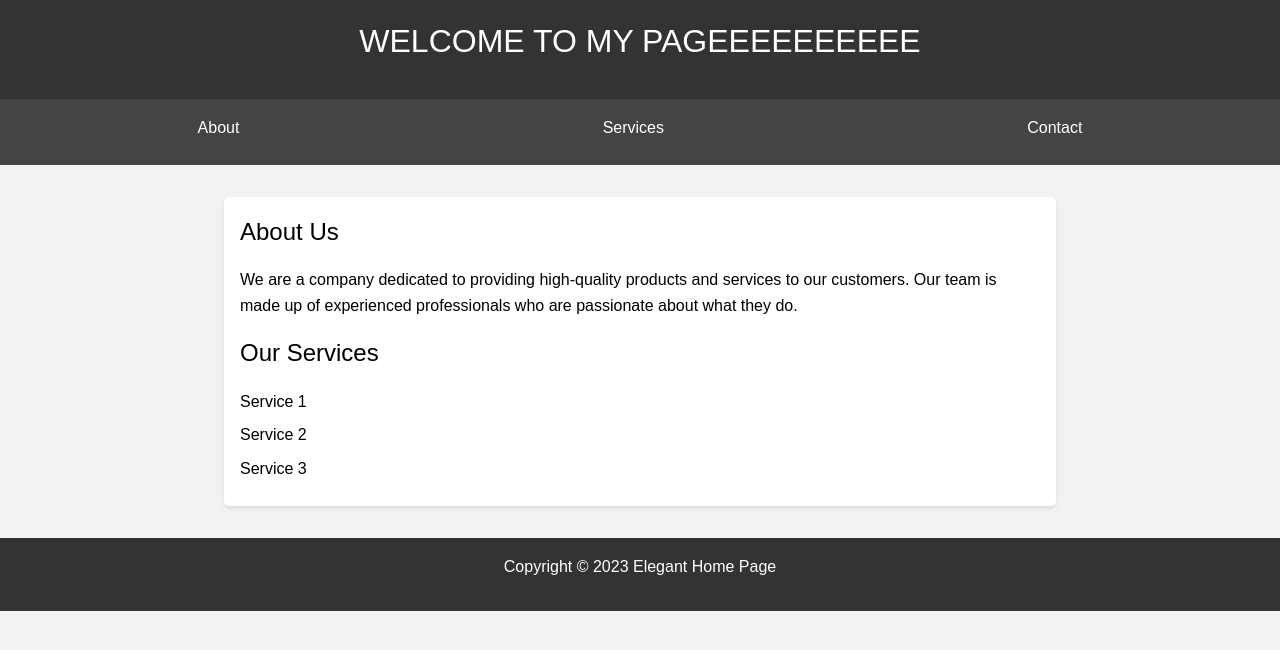
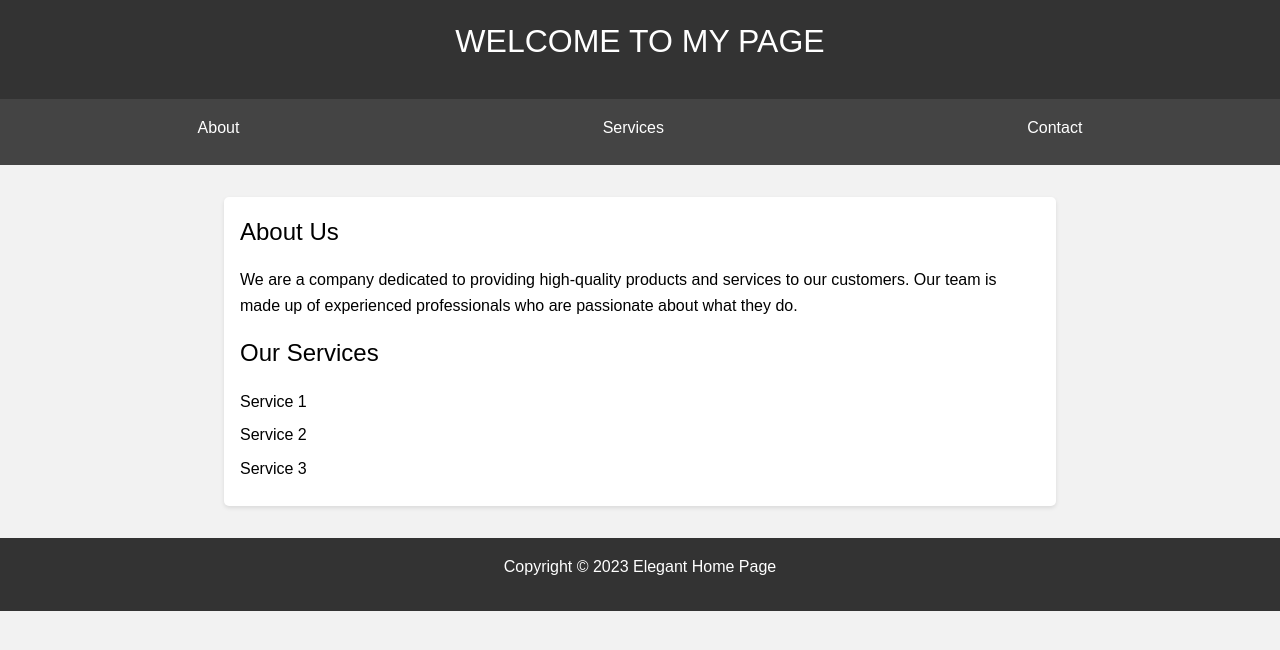
Before and after one commit to Girouetten21/oplesk-repo, a plain HTML site: page index.html in a window 1280 px wide. Drawn offline with Linux system fonts and the light colour scheme.

Commit message:
update: title index.html AGAIN 2

```diff
--- a/index.html
+++ b/index.html
@@ -6,7 +6,7 @@
 </head>
 <body>
 	<header>
-		<h1>WELCOME TO MY PAGEEEEEEEEEE</h1>
+		<h1>WELCOME TO MY PAGE</h1>
 	</header>
 	<nav>
 		<ul>
```
